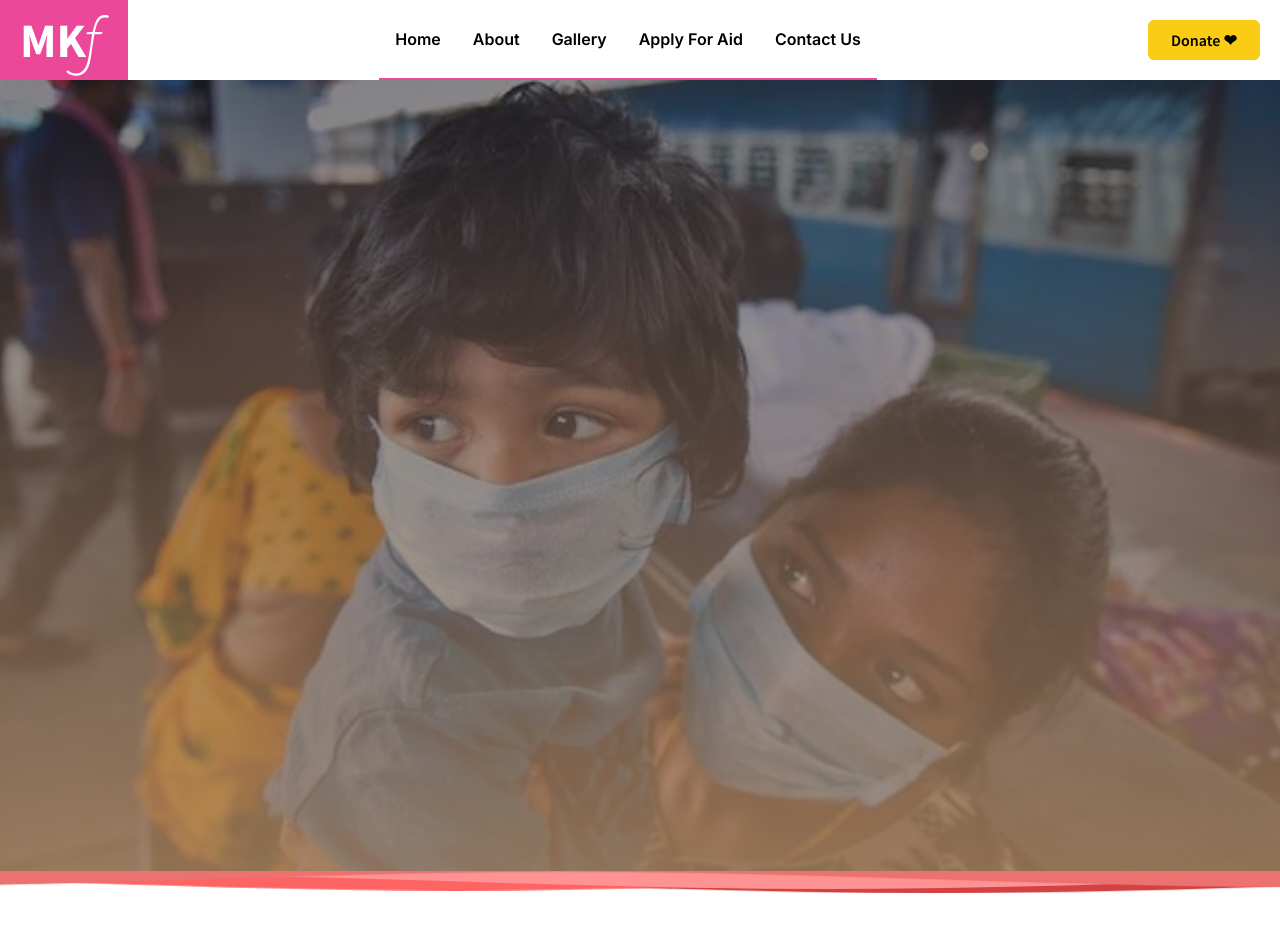
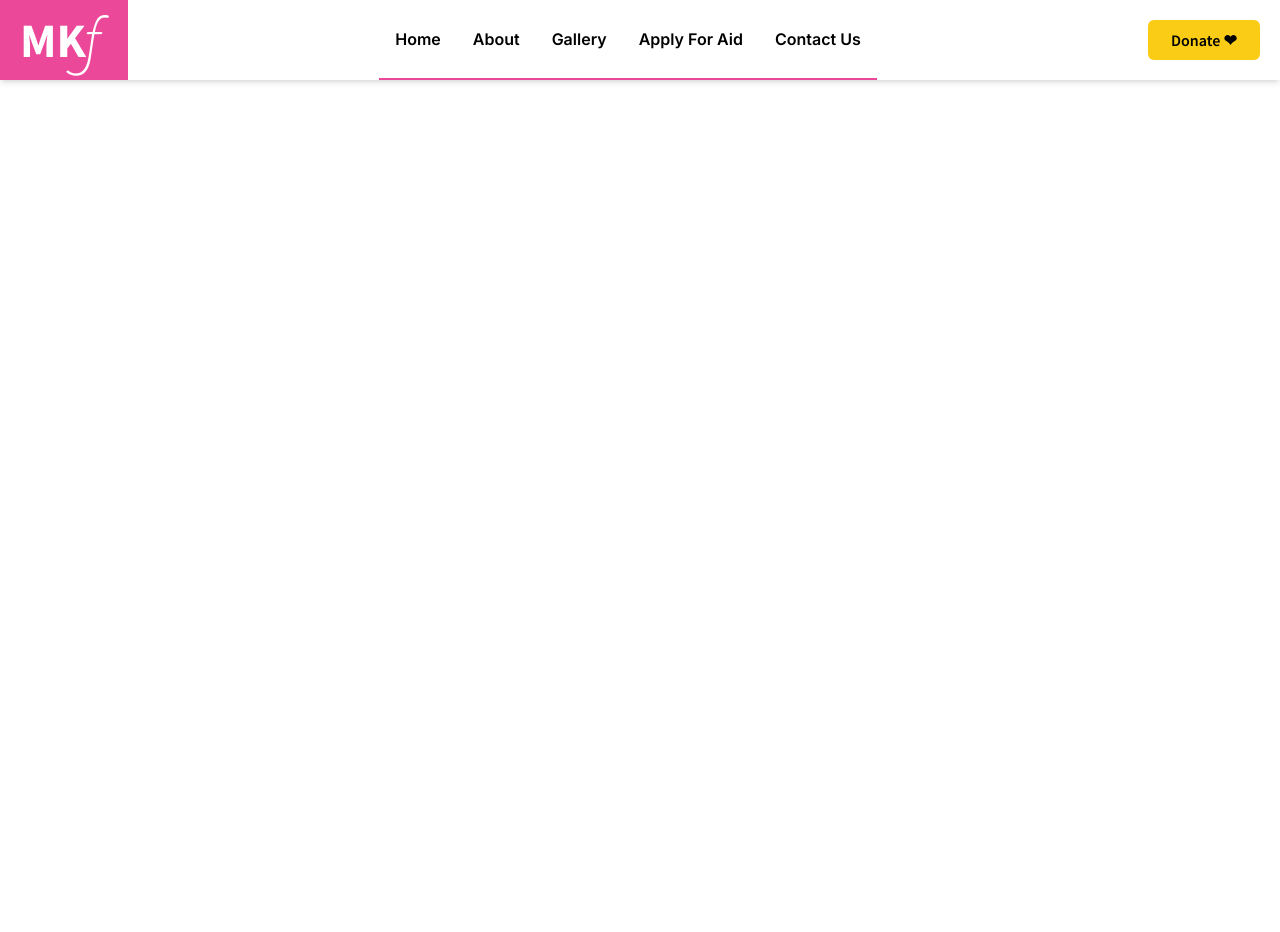
Before and after one commit to trinity-sh/manjeetkaur-frontend, a React (Create React App) app: page / in a window 1280 px wide. Shown: the top 932 px of the page. After the commit the page ends 800 px from the top, so only its background shows below. Built offline with nearby package versions, Linux system fonts and the light colour scheme; a web font is replaced by a local one.

Commit message:
Remove SvgComponent

```diff
--- a/src/components/Header.jsx
+++ b/src/components/Header.jsx
@@ -1,13 +1,13 @@
 import React from "react";
-import SvgComponent from "./SvgComp";
-import "./styles/header.css"
+import "./styles/header.css";
+
 function Header() {
+
   return (
     <div>
-      <div className="header">
-        {/* <div className="header-text"><h2>Let's take one step towards Humanity!</h2><h2>Let's take one step towards Humanity!</h2></div> */}
+      <div className="">
+
       </div>
-      <SvgComponent />
     </div>
   );
 }
```
